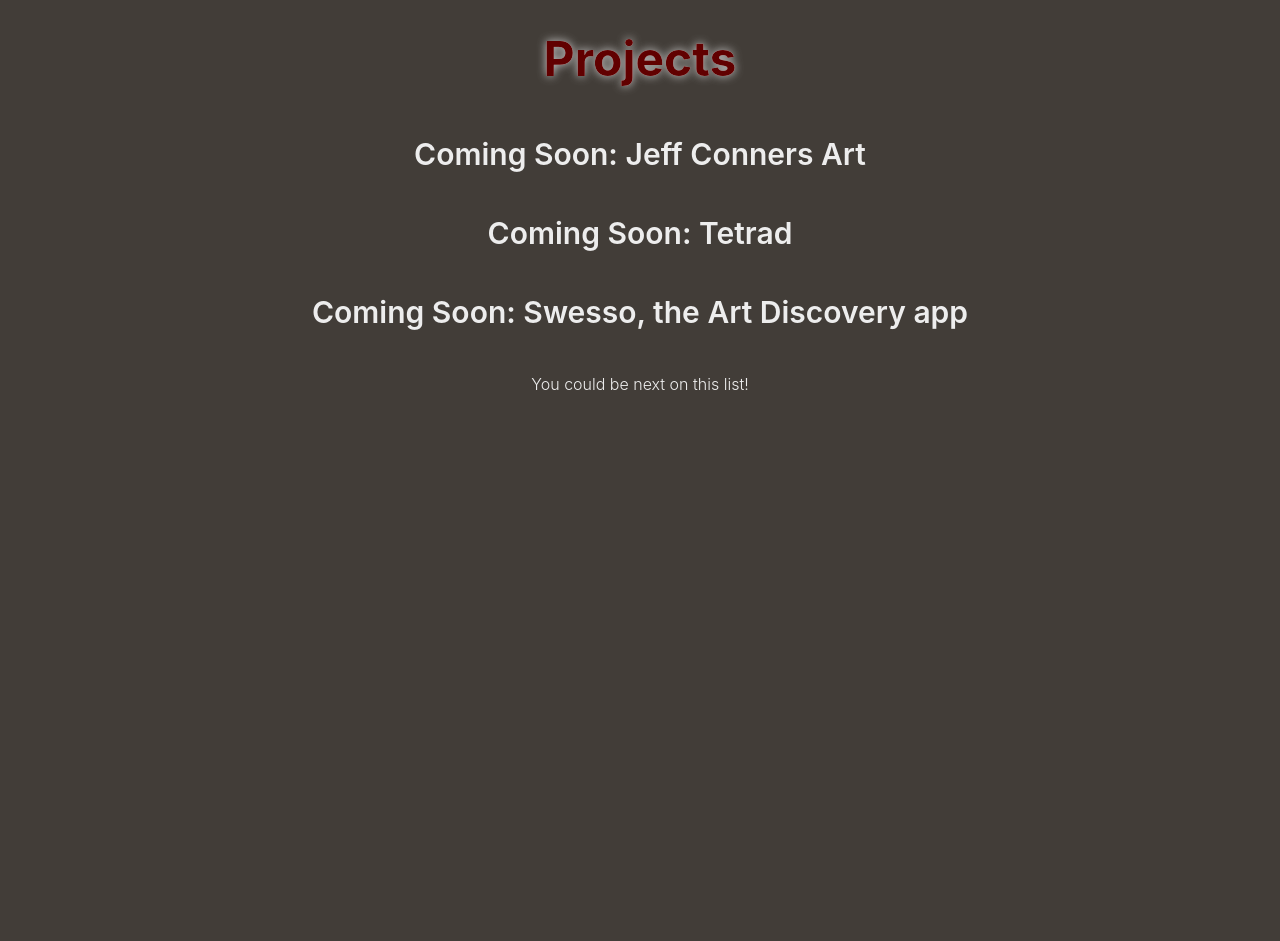
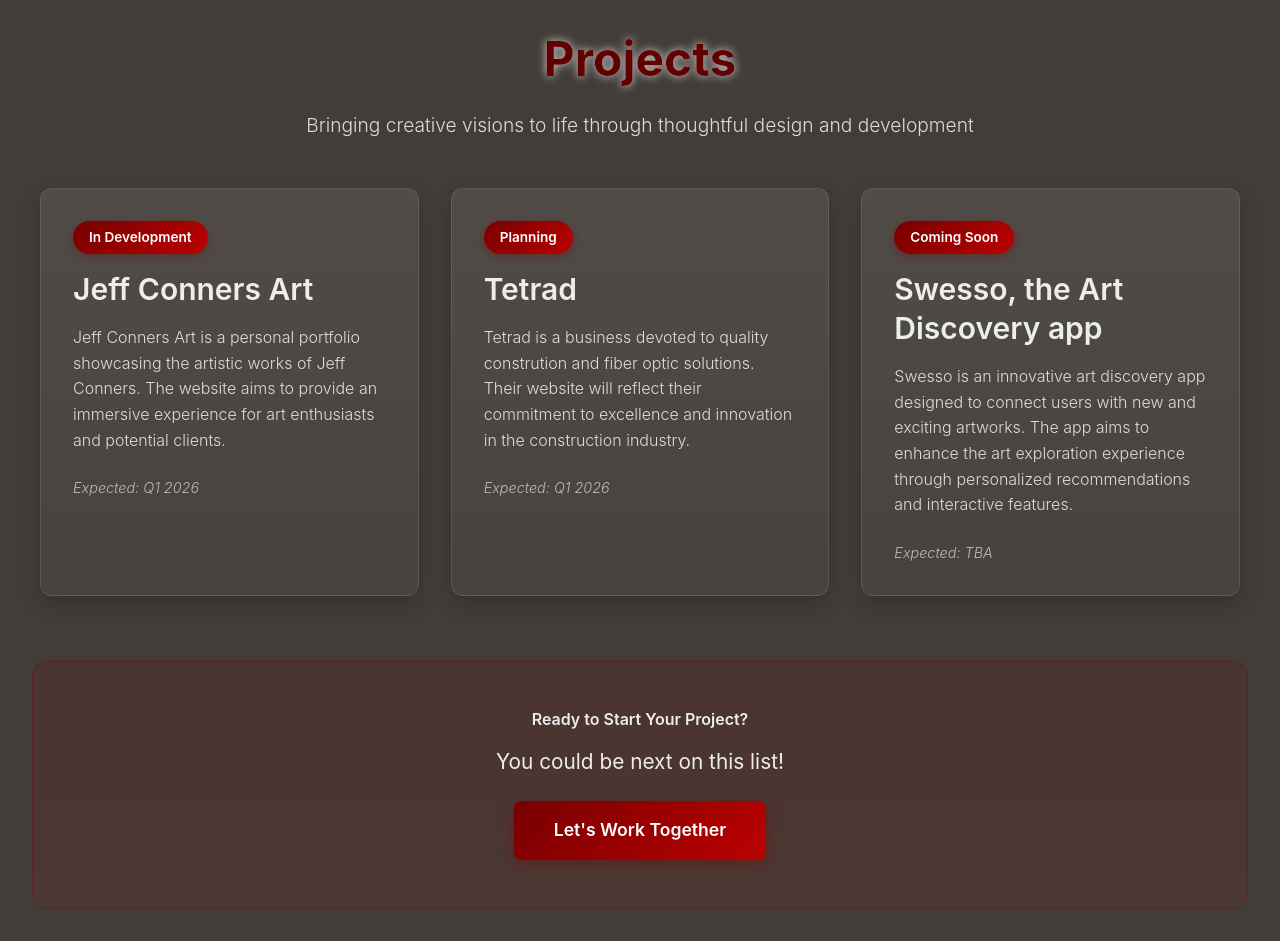
Before and after one commit to LifeIsFiction5/MaroonRaccoon, a Next.js app in the folder frontend/: page /projects in a window 1280 px wide. Shown: the part 1380-2321 px from the top of the page. Before the commit the page ends 1808 px from the top, so only its background shows below. Built offline with nearby package versions, Linux system fonts and the light colour scheme.

Commit message:
add revamped projects page

```diff
--- a/frontend/src/app/globals.css
+++ b/frontend/src/app/globals.css
@@ -260,3 +260,107 @@ h6 {
   display: block;
   animation: packetBreath 3.6s ease-in-out infinite;
 }
+
+/* Projects Grid */
+.projects-grid {
+  display: grid;
+  grid-template-columns: repeat(auto-fit, minmax(300px, 1fr));
+  gap: 2rem;
+  margin: 3rem auto;
+  max-width: 1200px;
+}
+
+/* Project Card */
+.project-card {
+  position: relative;
+  background: linear-gradient(180deg, rgba(255,255,255,0.08), rgba(255,255,255,0.03));
+  border: 1px solid rgba(255,255,255,0.10);
+  border-radius: 12px;
+  padding: 2rem;
+  transition: transform 0.3s ease, box-shadow 0.3s ease, border-color 0.3s ease;
+  box-shadow: 0 8px 20px rgba(0,0,0,0.2);
+}
+
+.project-card:hover {
+  transform: translateY(-8px);
+  box-shadow: 0 16px 35px rgba(0,0,0,0.3);
+  border-color: rgba(255,255,255,0.20);
+}
+
+/* Project Status Badge */
+.project-status-badge {
+  display: inline-block;
+  background: linear-gradient(135deg, #780000, #bb0101);
+  color: #ffffff;
+  padding: 0.4rem 1rem;
+  border-radius: 20px;
+  font-size: 0.85rem;
+  font-weight: 600;
+  margin-bottom: 1rem;
+  box-shadow: 0 2px 8px rgba(120, 0, 0, 0.4);
+}
+
+/* Project Title */
+.project-title {
+  margin-bottom: 1rem;
+  color: #ededed;
+}
+
+/* Project Description */
+.project-description {
+  font-size: 1rem;
+  line-height: 1.6;
+  margin-bottom: 1.5rem;
+  opacity: 0.9;
+  min-height: 60px;
+}
+
+/* Project Timeline */
+.project-timeline {
+  font-size: 0.9rem;
+  color: rgba(237, 237, 237, 0.7);
+  font-style: italic;
+}
+
+/* CTA Section */
+.cta-section {
+  text-align: center;
+  margin-top: 4rem;
+  padding: 3rem 2rem;
+  background: linear-gradient(180deg, rgba(120, 0, 0, 0.15), rgba(187, 1, 1, 0.08));
+  border-radius: 16px;
+  border: 1px solid rgba(120, 0, 0, 0.3);
+}
+
+/* CTA Button */
+.cta-button {
+  display: inline-block;
+  background: linear-gradient(135deg, #780000, #bb0101);
+  color: #ffffff !important;
+  padding: 1rem 2.5rem;
+  border-radius: 8px;
+  font-size: 1.1rem;
+  font-weight: 600;
+  text-decoration: none !important;
+  transition: all 0.3s ease;
+  box-shadow: 0 4px 15px rgba(120, 0, 0, 0.4);
+}
+
+.cta-button:hover {
+  transform: translateY(-3px);
+  box-shadow: 0 8px 25px rgba(187, 1, 1, 0.5);
+  background: linear-gradient(135deg, #bb0101, #e30f00) !important;
+}
+
+/* Mobile responsive for projects grid */
+@media (max-width: 768px) {
+  .projects-grid {
+    grid-template-columns: 1fr;
+    gap: 1.5rem;
+  }
+
+  .cta-section {
+    margin-top: 3rem;
+    padding: 2rem 1rem;
+  }
+}
--- a/frontend/src/app/projects/page.jsx
+++ b/frontend/src/app/projects/page.jsx
@@ -1,4 +1,25 @@
 export default function ProjectsPage() {
+  const projects = [
+    {
+      title: "Jeff Conners Art",
+      description: "Jeff Conners Art is a personal portfolio showcasing the artistic works of Jeff Conners. The website aims to provide an immersive experience for art enthusiasts and potential clients.",
+      status: "In Development",
+      timeline: "Q1 2026"
+    },
+    {
+      title: "Tetrad",
+      description: "Tetrad is a business devoted to quality constrution and fiber optic solutions. Their website will reflect their commitment to excellence and innovation in the construction industry.",
+      status: "Planning",
+      timeline: "Q1 2026"
+    },
+    {
+      title: "Swesso, the Art Discovery app",
+      description: "Swesso is an innovative art discovery app designed to connect users with new and exciting artworks. The app aims to enhance the art exploration experience through personalized recommendations and interactive features.",
+      status: "Coming Soon",
+      timeline: "TBA"
+    }
+  ];
+
   return (
     <main style={{ padding: "2rem" }}>
       <img
@@ -8,16 +29,41 @@ export default function ProjectsPage() {
         loading="lazy"
       />
 
-        <div style={{ textAlign: "center" }}>
-      <span style={{color:"#610000ff", textShadow: "0 0 0.5px #e9e9e9ff, 0 0 10px #d1d1d1ff"}}><h1>Projects</h1></span>
-      <br></br>
-      <h3>Coming Soon: Jeff Conners Art</h3>
-      <br></br>
-      <h3>Coming Soon: Tetrad</h3>
-      <br></br>
-      <h3>Coming Soon: Swesso, the Art Discovery app</h3>
-      <br></br>
-      <p>You could be next on this list!</p>
+      <div style={{ textAlign: "center", marginBottom: "3rem" }}>
+        <span style={{color:"#610000ff", textShadow: "0 0 0.5px #e9e9e9ff, 0 0 10px #d1d1d1ff"}}>
+          <h1>Projects</h1>
+        </span>
+        <p style={{
+          fontSize: "1.2rem",
+          marginTop: "1rem",
+          maxWidth: "700px",
+          marginLeft: "auto",
+          marginRight: "auto",
+          opacity: "0.9"
+        }}>
+          Bringing creative visions to life through thoughtful design and development
+        </p>
+      </div>
+
+      <div className="projects-grid">
+        {projects.map((project, index) => (
+          <div key={index} className="project-card">
+            <div className="project-status-badge">{project.status}</div>
+            <h3 className="project-title">{project.title}</h3>
+            <p className="project-description">{project.description}</p>
+            <div className="project-timeline">Expected: {project.timeline}</div>
+          </div>
+        ))}
+      </div>
+
+      <div className="cta-section">
+        <h2 style={{ marginBottom: "1rem" }}>Ready to Start Your Project?</h2>
+        <p style={{ fontSize: "1.3rem", fontWeight: "400", marginBottom: "1.5rem" }}>
+          You could be next on this list!
+        </p>
+        <a href="/contact" className="cta-button">
+          Let's Work Together
+        </a>
       </div>
     </main>
   );
```
Lines whose indentation alone changed are shown as unchanged.
